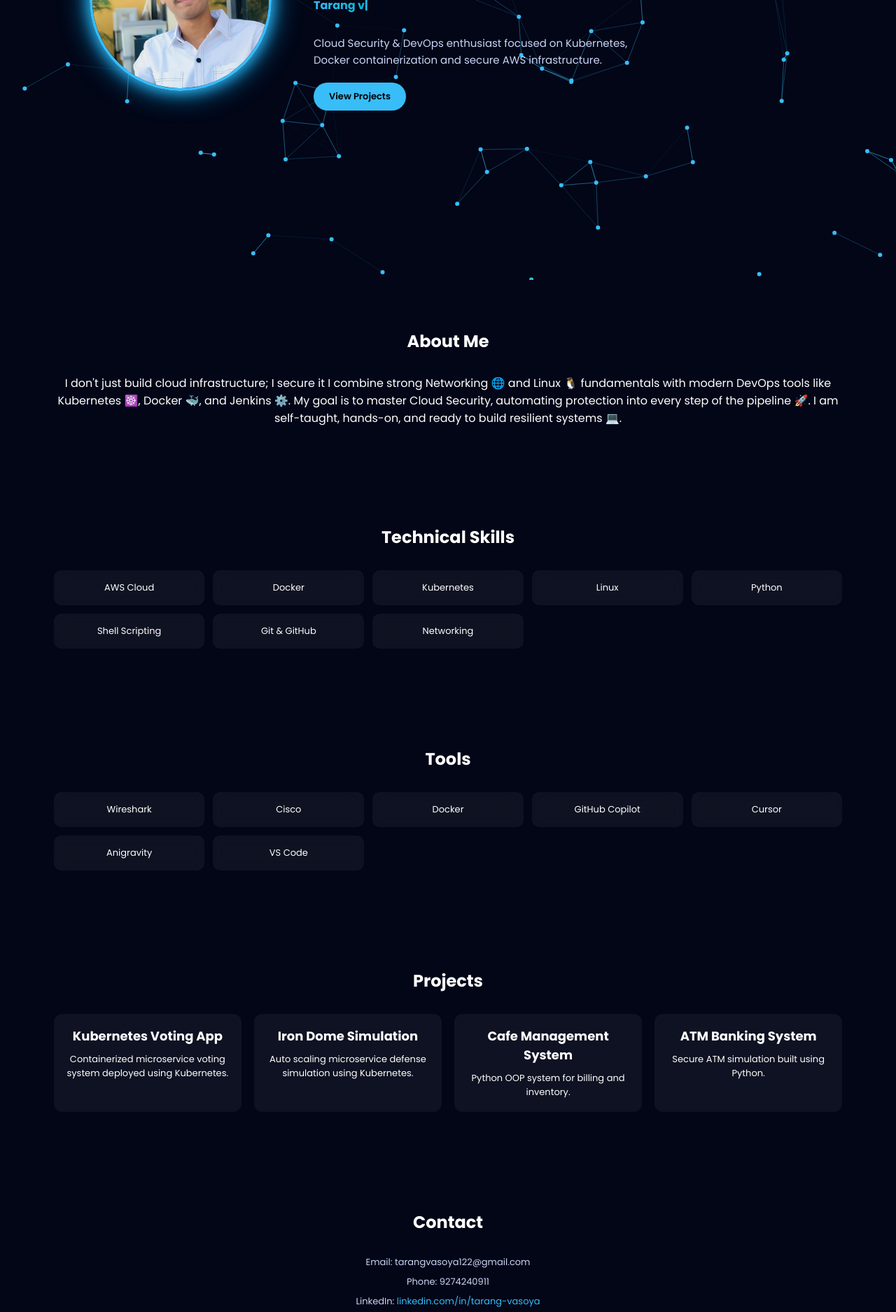
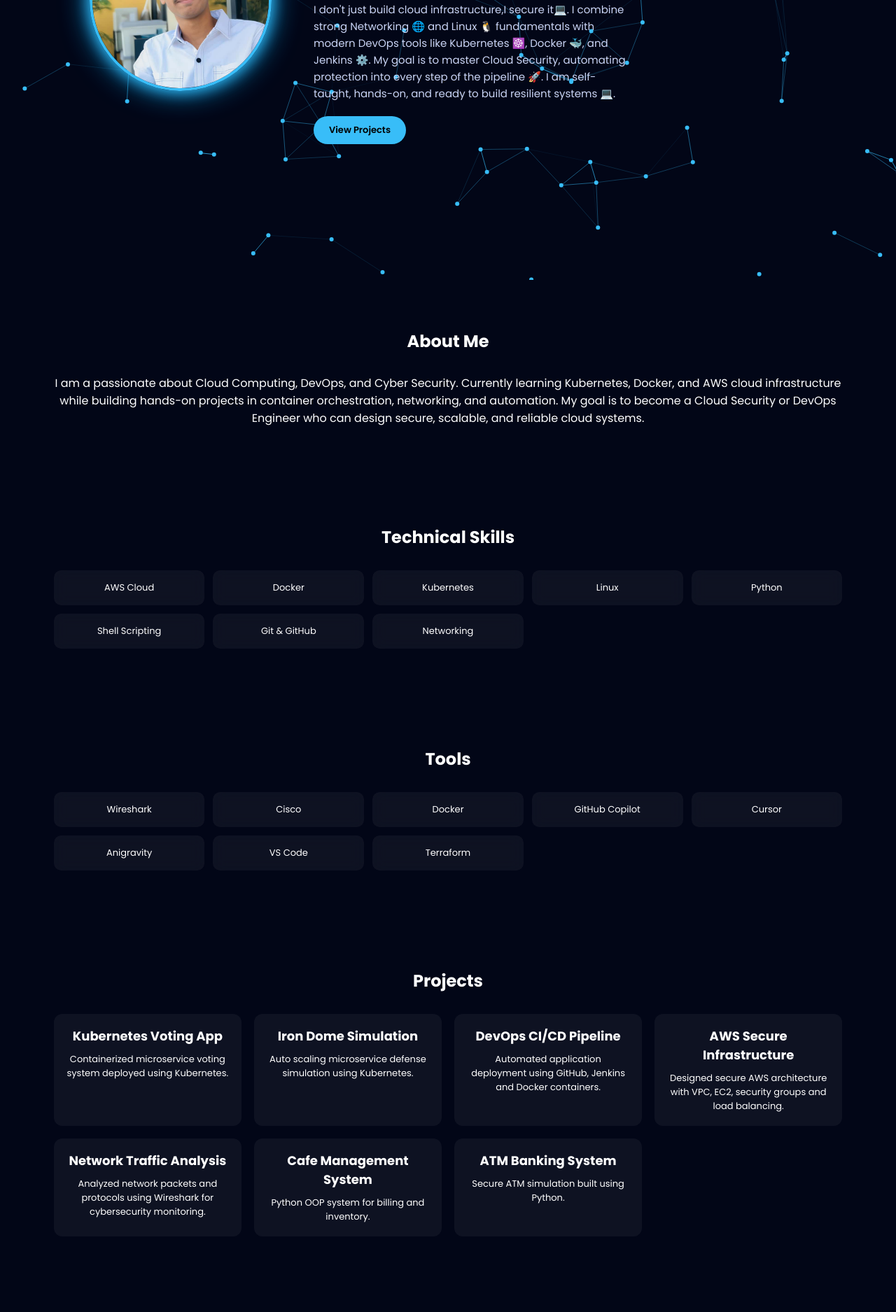
Before and after one commit to Tarangv12/tarangvasoya-resume, a plain HTML site: page index.html in a window 1280 px wide. Shown: the part 400-2275 px from the top of the page at 70% size. Drawn offline with nearby package versions, Linux system fonts and the light colour scheme.

Commit message:
Revamp portfolio page with updated content and styles
Updated the HTML structure and content of the portfolio page, including sections for About, Skills, Tools, Projects, and Contact. Enhanced styling and added new projects to showcase skills.

```diff
--- a/index.html
+++ b/index.html
@@ -1,4 +1,4 @@
-<!DOCTYPE html>
+ <!DOCTYPE html>
 <html lang="en">
 
 <head>
@@ -320,8 +320,10 @@ grid-template-columns:repeat(auto-fit,minmax(260px,1fr));
 <h2><span id="typing"></span></h2>
 
 <p>
-Cloud Security & DevOps enthusiast focused on Kubernetes,
-Docker containerization and secure AWS infrastructure.
+I don't just build cloud infrastructure,I secure it💻.
+I combine strong Networking 🌐 and Linux 🐧 fundamentals with modern DevOps tools like Kubernetes ☸️, Docker 🐳, and Jenkins ⚙️.
+My goal is to master Cloud Security, automating protection into every step of the pipeline 🚀.
+I am self-taught, hands-on, and ready to build resilient systems 💻.
 </p>
 
 <a href="#projects" class="btn">View Projects</a>
@@ -337,8 +339,12 @@ Docker containerization and secure AWS infrastructure.
 <h2>About Me</h2>
 
 <p>
-I don't just build cloud infrastructure; I secure it I combine strong Networking 🌐 and Linux 🐧 fundamentals with modern DevOps tools like Kubernetes ☸️, Docker 🐳, and Jenkins ⚙️. My goal is to master Cloud Security, automating protection into every step of the pipeline 🚀. I am self-taught, hands-on, and ready to build resilient systems 💻.
+I am a passionate about Cloud Computing, DevOps, and Cyber Security.
+Currently learning Kubernetes, Docker, and AWS cloud infrastructure while building
+hands-on projects in container orchestration, networking, and automation.
 
+My goal is to become a Cloud Security or DevOps Engineer who can design
+secure, scalable, and reliable cloud systems.
 </p>
 
 </section>
@@ -379,6 +385,7 @@ I don't just build cloud infrastructure; I secure it I combine strong Networking
 <div class="skill">Cursor</div>
 <div class="skill">Anigravity</div>
 <div class="skill">VS Code</div>
+<div class="skill">Terraform</div>
 
 </div>
 
@@ -403,6 +410,21 @@ I don't just build cloud infrastructure; I secure it I combine strong Networking
 </div>
 
 <div class="card">
+<h3>DevOps CI/CD Pipeline</h3>
+<p>Automated application deployment using GitHub, Jenkins and Docker containers.</p>
+</div>
+
+<div class="card">
+<h3>AWS Secure Infrastructure</h3>
+<p>Designed secure AWS architecture with VPC, EC2, security groups and load balancing.</p>
+</div>
+
+<div class="card">
+<h3>Network Traffic Analysis</h3>
+<p>Analyzed network packets and protocols using Wireshark for cybersecurity monitoring.</p>
+</div>
+
+<div class="card">
 <h3>Cafe Management System</h3>
 <p>Python OOP system for billing and inventory.</p>
 </div>
@@ -411,6 +433,14 @@ I don't just build cloud infrastructure; I secure it I combine strong Networking
 <h3>ATM Banking System</h3>
 <p>Secure ATM simulation built using Python.</p>
 </div>
+
+
+
+
+
+
+
+
 
 </div>
 
@@ -425,12 +455,18 @@ I don't just build cloud infrastructure; I secure it I combine strong Networking
 <div class="contact">
 
 <p>Email: tarangvasoya122@gmail.com</p>
-<p>Phone: 9274240911</p>
+<!-- <p>Phone: 9274240911</p> -->
 
 <p>
 LinkedIn:
 <a href="https://www.linkedin.com/in/tarang-vasoya-513636375" target="_blank">
 linkedin.com/in/tarang-vasoya
+</a>
+</p>
+<p>
+Twitter:
+<a href="https://x.com/TarangVaso88782" target="_blank">
+Twitter.com/in/tarang-vasoya
 </a>
 </p>
 
```
